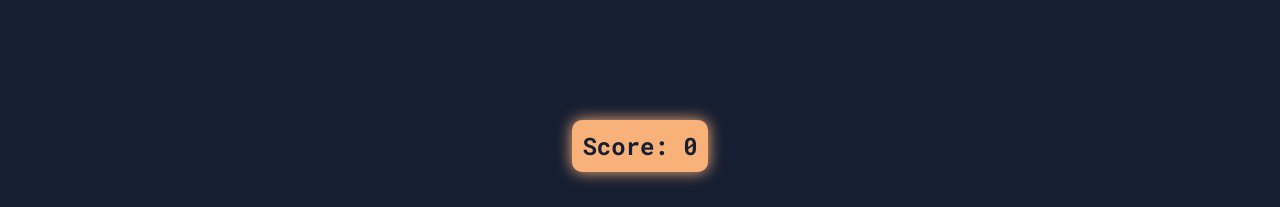
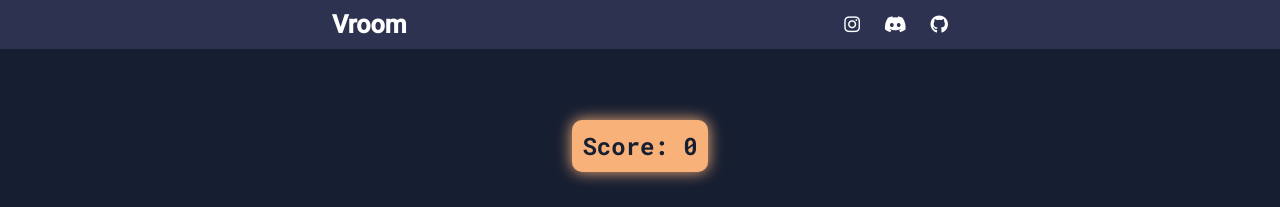
Before and after one commit to iiai22/vitejs-vite-nfz5ep, a website built with Vite: page index.html in a window 1280 px wide. Shown: the top 207 px of the page. Built offline with nearby package versions, Linux system fonts and the light colour scheme.

Commit message:
3 files modified

```diff
--- a/index.html
+++ b/index.html
@@ -7,6 +7,18 @@
     <title>Vite App</title>
   </head>
   <body>
+    <div class="header">
+      <a href="#" class="logo">Vroom</a>
+      <div class="header-right">
+        <a href="#" class="fa-brands fa-instagram"></a>
+        <a href="#" class="fa-brands fa-discord"> </a>
+        <a
+          href="https://github.com/iiai22/vitejs-vite-nfz5ep"
+          target="_blank"
+          class="fa-brands fa-github"
+        ></a>
+      </div>
+    </div>
     <div class="grid">
       <div class="data-container-l grid-row-span-2">
         Best Score:
@@ -22,7 +34,10 @@
         <ul></ul>
       </div>
     </div>
-
     <script type="module" src="/main.js"></script>
+    <script
+      src="https://kit.fontawesome.com/9914bd8223.js"
+      crossorigin="anonymous"
+    ></script>
   </body>
 </html>
--- a/main.js
+++ b/main.js
@@ -57,6 +57,9 @@ const dicaElement = document.getElementById('dica');
 const dicaBox = document.getElementById('dicaBox');
 const ultimosScoresElement = document.querySelector('.data-container-r ul');
 const melhorScoreElement = document.querySelector('.data-container-l ul');
+
+const abaContato = document.getElementById('abaContato');
+const botaoContact = document.getElementById('botaoContact');
 
 // Obter os últimos scores do localStorage ou inicializar um array vazio
 let scores = JSON.parse(localStorage.getItem('scores')) || [];
@@ -126,7 +129,7 @@ function exibirImagemAleatoria() {
   imagemAtual = novaImagem;
   erroElement.textContent = '';
   dicaBox.textContent = '';
-  dicaBox.style = '';
+  dicaBox.style.display = '';
 
   blurValue = 15;
   imgElement.style.filter = `blur(${blurValue}px)`;
--- a/style.css
+++ b/style.css
@@ -166,3 +166,45 @@ li {
   box-shadow: 0 5px #182625;
   transform: translate(-50%, 4px);
 }
+
+/*--------------------Header--------------------*/
+
+/* Style the header with a grey background and some padding */
+.header {
+  width: 100%;
+  position: fixed;
+  overflow: hidden;
+  background-color: #2d3250;
+}
+
+/* Style the header links */
+.header a {
+  float: left;
+  color: white;
+  text-align: center;
+  padding: 12px;
+  text-decoration: none;
+  font-size: 18px;
+  line-height: 25px;
+  background-color: #2d3250;
+  transition: background-color 0.5s;
+}
+
+/* Style the logo link (notice that we set the same value of line-height and font-size to prevent the header to increase when the font gets bigger */
+.header a.logo {
+  font-size: 25px;
+  font-weight: bold;
+  margin-left: 20rem;
+}
+
+/* Change the background color on mouse-over */
+.header a:hover {
+  background-color: #f9b17a;
+  color: #161e31;
+}
+
+/* Float the link section to the right */
+.header-right {
+  float: right;
+  margin-right: 20rem;
+}
```
